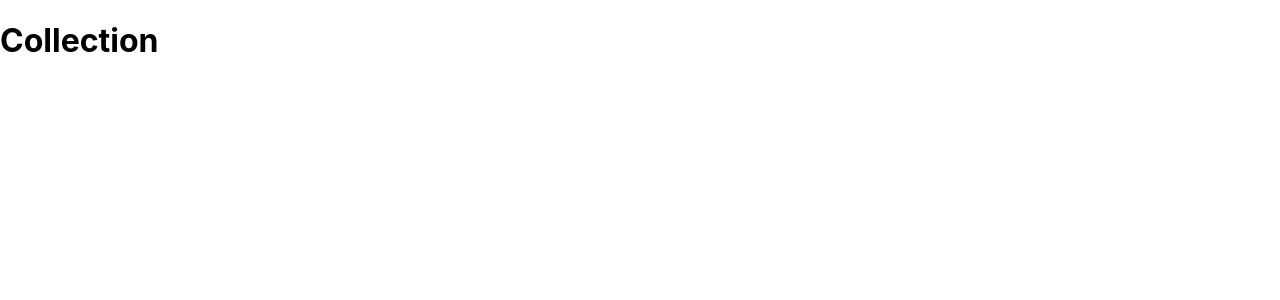
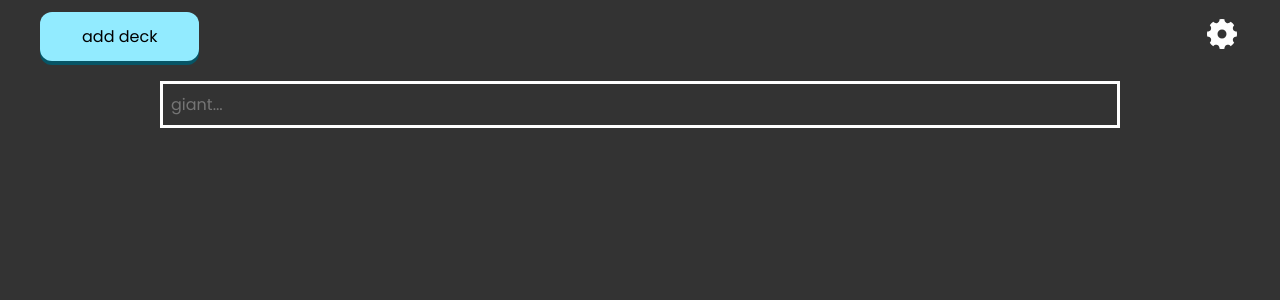
Before and after one commit to colorlessenergy/collection, a Next.js app: page / in a window 1280 px wide. Shown: the top 300 px of the page. Built offline with nearby package versions, Linux system fonts and the light colour scheme.

Commit message:
add HTML and styles for nav and filter decks components

```diff
--- /dev/null
+++ b/components/FilterDecks.js
@@ -0,0 +1,12 @@
+const FilterDecks = () => {
+    return (
+        <div className="t-center">
+            <label className="d-none" htmlFor="filter-decks">
+                filter decks
+            </label>
+            <input type="text" id="filter-decks" placeholder="giant..." />
+        </div>
+    );
+};
+
+export default FilterDecks;
--- /dev/null
+++ b/components/Nav.js
@@ -0,0 +1,28 @@
+import Link from 'next/link';
+
+const Nav = () => {
+    return (
+        <nav>
+            <div>
+                <button className="pushable">
+                    <span className="front">add deck</span>
+                </button>
+            </div>
+
+            <Link href="/settings">
+                <a>
+                    <svg
+                        className="icon"
+                        xmlns="http://www.w3.org/2000/svg"
+                        viewBox="0 0 24 24"
+                        width="24"
+                        height="24">
+                        <path d="M2.132 13.63a9.942 9.942 0 0 1 0-3.26c1.102.026 2.092-.502 2.477-1.431.385-.93.058-2.004-.74-2.763a9.942 9.942 0 0 1 2.306-2.307c.76.798 1.834 1.125 2.764.74.93-.385 1.457-1.376 1.43-2.477a9.942 9.942 0 0 1 3.262 0c-.027 1.102.501 2.092 1.43 2.477.93.385 2.004.058 2.763-.74a9.942 9.942 0 0 1 2.307 2.306c-.798.76-1.125 1.834-.74 2.764.385.93 1.376 1.457 2.477 1.43a9.942 9.942 0 0 1 0 3.262c-1.102-.027-2.092.501-2.477 1.43-.385.93-.058 2.004.74 2.763a9.942 9.942 0 0 1-2.306 2.307c-.76-.798-1.834-1.125-2.764-.74-.93.385-1.457 1.376-1.43 2.477a9.942 9.942 0 0 1-3.262 0c.027-1.102-.501-2.092-1.43-2.477-.93-.385-2.004-.058-2.763.74a9.942 9.942 0 0 1-2.307-2.306c.798-.76 1.125-1.834.74-2.764-.385-.93-1.376-1.457-2.477-1.43zM12 15a3 3 0 1 0 0-6 3 3 0 0 0 0 6z" />
+                    </svg>
+                </a>
+            </Link>
+        </nav>
+    );
+};
+
+export default Nav;
--- a/package.json
+++ b/package.json
@@ -15,6 +15,7 @@
   },
   "devDependencies": {
     "eslint": "8.19.0",
-    "eslint-config-next": "12.2.2"
+    "eslint-config-next": "12.2.2",
+    "sass": "^1.53.0"
   }
 }
--- a/pages/_app.js
+++ b/pages/_app.js
@@ -1,7 +1,7 @@
-import '../styles/globals.css'
+import '../styles/globals.scss';
 
 function MyApp({ Component, pageProps }) {
-  return <Component {...pageProps} />
+    return <Component {...pageProps} />;
 }
 
-export default MyApp
+export default MyApp;
--- /dev/null
+++ b/pages/_document.js
@@ -0,0 +1,21 @@
+import Document, { Html, Head, Main, NextScript } from 'next/document';
+
+class MyDocument extends Document {
+    render() {
+        return (
+            <Html>
+                <Head>
+                    <link
+                        href="https://fonts.googleapis.com/css2?family=Poppins&display=swap"
+                        rel="stylesheet"></link>
+                </Head>
+                <body>
+                    <Main />
+                    <NextScript />
+                </body>
+            </Html>
+        );
+    }
+}
+
+export default MyDocument;
--- a/pages/index.js
+++ b/pages/index.js
@@ -1,4 +1,7 @@
 import Head from 'next/head';
+
+import Nav from '../components/Nav';
+import FilterDecks from '../components/FilterDecks';
 
 export default function Home() {
     return (
@@ -11,8 +14,10 @@ export default function Home() {
                 />
                 <link rel="icon" href="/favicon.ico" />
             </Head>
-            <div>
-                <h1>Collection</h1>
+            <div className="container">
+                <Nav />
+
+                <FilterDecks />
             </div>
         </div>
     );
--- /dev/null
+++ b/styles/base.scss
@@ -0,0 +1,46 @@
+@use 'variables.scss' as *;
+
+* {
+    box-sizing: border-box;
+}
+
+html,
+body {
+    padding: 0;
+    margin: 0;
+
+    background-color: #333333;
+    color: #ffffff;
+    fill: #ffffff;
+    font-family: 'Poppins', sans-serif;
+}
+
+a {
+    color: inherit;
+    text-decoration: none;
+}
+
+nav {
+    display: flex;
+    justify-content: space-between;
+}
+
+button {
+    border: none;
+    padding: 0;
+
+    cursor: pointer;
+    font-family: 'Poppins', sans-serif;
+}
+
+input {
+    border: 3px solid #ffffff;
+    padding: $space-1;
+    margin: $space-2 0;
+    width: 80%;
+
+    background-color: transparent;
+    color: #ffffff;
+    font-family: 'Poppins', sans-serif;
+    font-size: 16px;
+}
--- a/styles/globals.css
+++ /dev/null
@@ -1,16 +0,0 @@
-html,
-body {
-    padding: 0;
-    margin: 0;
-    font-family: -apple-system, BlinkMacSystemFont, Segoe UI, Roboto, Oxygen,
-        Ubuntu, Cantarell, Fira Sans, Droid Sans, Helvetica Neue, sans-serif;
-}
-
-a {
-    color: inherit;
-    text-decoration: none;
-}
-
-* {
-    box-sizing: border-box;
-}
--- /dev/null
+++ b/styles/globals.scss
@@ -0,0 +1,9 @@
+@use 'base.scss';
+@use 'module.scss';
+@use 'utilities.scss';
+
+@media (min-width: 1200px) {
+    .container {
+        margin: 16px auto;
+    }
+}
--- /dev/null
+++ b/styles/module.scss
@@ -0,0 +1,46 @@
+@use 'variables.scss' as *;
+
+.container {
+    margin: 16px 8px;
+    max-width: 1200px;
+}
+
+.pushable {
+    border-radius: 12px;
+    user-select: none;
+    -webkit-tap-highlight-color: transparent;
+
+    background-color: $dark-blue;
+    outline-offset: 4px;
+}
+
+.front {
+    display: block;
+    padding: 12px 42px;
+    border-radius: 12px;
+
+    background-color: $light-blue;
+    font-size: 16px;
+    transform: translateY(-4px);
+    transition: transform 600ms cubic-bezier(0.3, 0.7, 0.4, 1);
+    will-change: transform;
+}
+
+.pushable:hover .front {
+    transform: translateY(-6px);
+    transition: transform 250ms cubic-bezier(0.3, 0.7, 0.4, 1.5);
+}
+
+.pushable:active .front {
+    transform: translateY(-2px);
+    transition: transform 34ms;
+}
+
+.pushable:focus:not(:focus-visible) {
+    outline: none;
+}
+
+.icon {
+    height: 36px;
+    width: 36px;
+}
--- /dev/null
+++ b/styles/utilities.scss
@@ -0,0 +1,7 @@
+.d-none {
+    display: none;
+}
+
+.t-center {
+    text-align: center;
+}
--- /dev/null
+++ b/styles/variables.scss
@@ -0,0 +1,5 @@
+$space-1: 8px;
+$space-2: 16px;
+
+$dark-blue: #065566;
+$light-blue: #92ebff;
```
Also changed, not shown: 1 other file (tests, documents, lock files or other folders).
